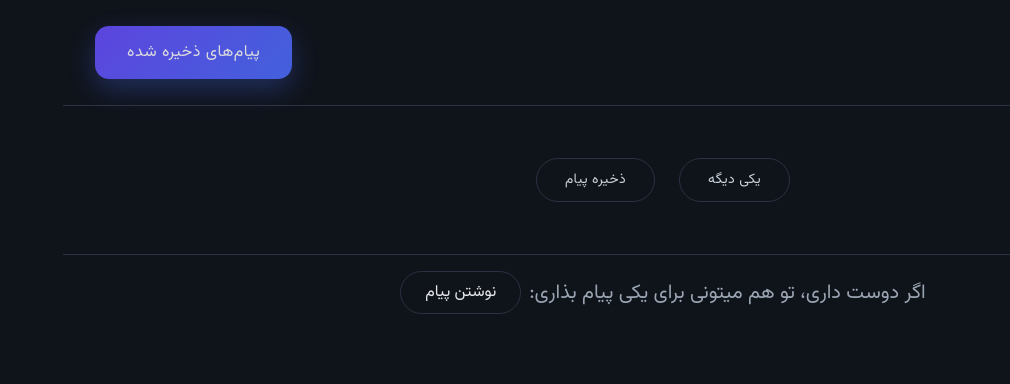
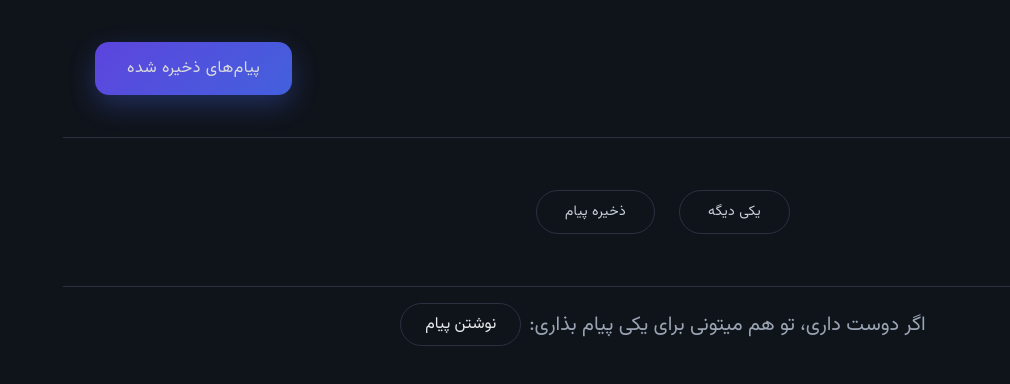
Before and after one commit to WeBeato/Dalile-Moondan, a React (Vite) app: page / in a window 1280 px wide. Shown: the top 384 px of the page, without its empty margins (270-1280 px from the left). Built offline with nearby package versions, Linux system fonts and the light colour scheme; no server answers; the database is empty; grey boxes are pictures that could not be loaded.

Commit message:
fix some bugs

```diff
--- a/src/components/Header.css
+++ b/src/components/Header.css
@@ -1,5 +1,5 @@
 .header {
-    padding: 0px 32px;
+    padding: 16px 32px;
     border-bottom: 1px solid #2A3140;
     display: flex;
     align-items: center;
--- a/src/components/Header.jsx
+++ b/src/components/Header.jsx
@@ -1,11 +1,12 @@
 import "./Header.css";
+import headerLogo from "../../public/imageslogo.png";
 import { Link } from "react-router";
 
 export default function Header() {
   return (
     <div className="header">
       <Link to="/">
-        <img src="../../public/images/logo.png" alt="لوگو" className="header__logo" />
+        <img src={headerLogo} alt="لوگو" className="header__logo" />
       </Link>
       <Link to="/saved-messages" className="header__btn">
         پیام‌های ذخیره شده
```
